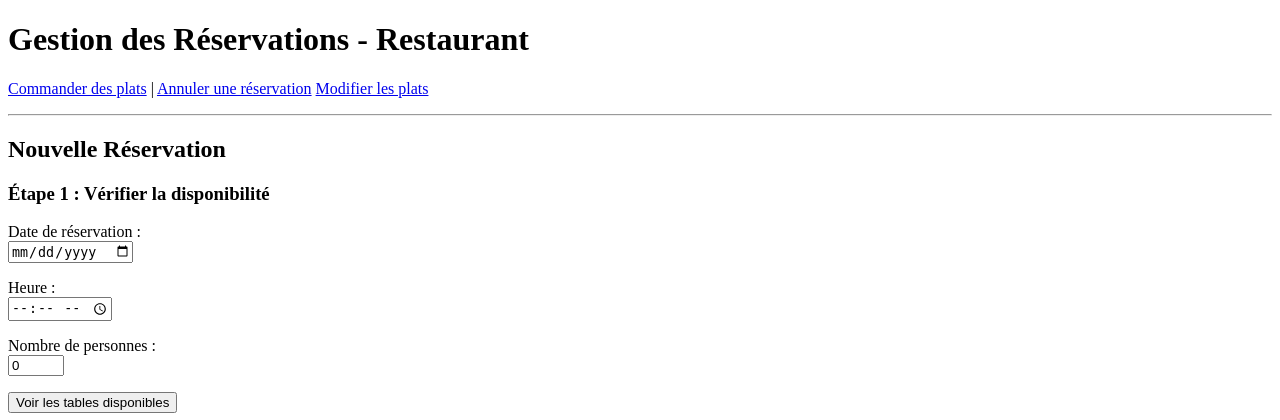
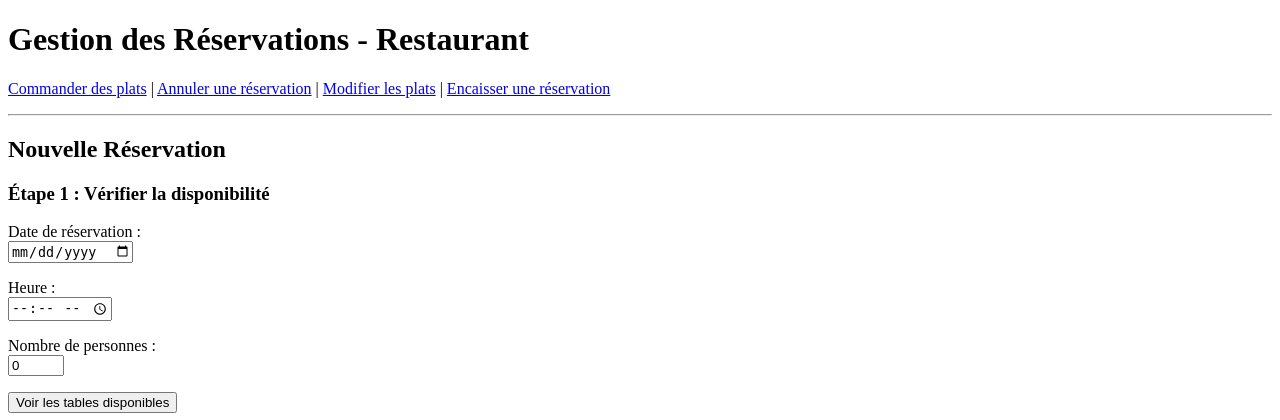
Before and after one commit to samycherch/ProjetGestionResto, a PHP site: page / in a window 1280 px wide. Shown: the top 420 px of the page. Run offline with PHP 8.4, Linux system fonts and the light colour scheme; data comes from the database, SQL or seed files in the repository.

Commit message:
Modification de index.php

```diff
--- a/gestion/index.php
+++ b/gestion/index.php
@@ -75,8 +75,9 @@ $reservationsAVenir = ReservationRepository::obtenirReservationsAVenir();
 
   <p>
     <a href="commander.php">Commander des plats</a> |
-    <a href="annuler.php">Annuler une réservation</a>
-    <a href="modifierPlat.php">Modifier les plats</a>
+    <a href="annuler.php">Annuler une réservation</a> |
+    <a href="modifierPlat.php">Modifier les plats</a> |
+    <a href='encaisser.php'>Encaisser une réservation</a>
   </p>
 
   <hr>
```
